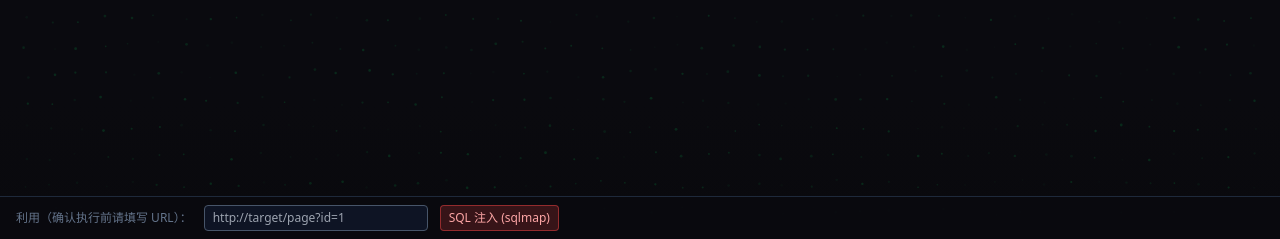
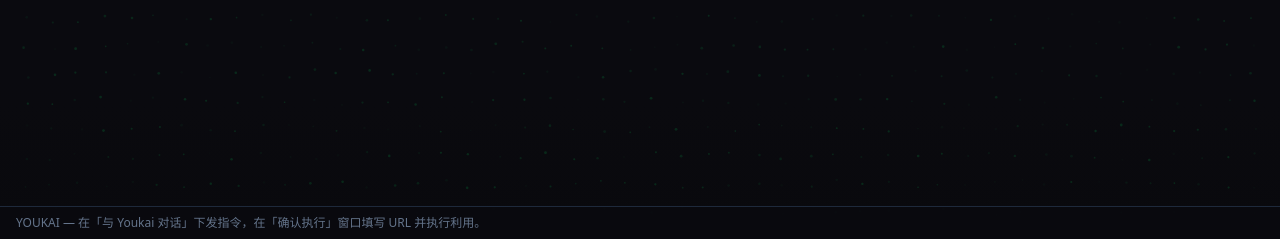
Before and after one commit to YupenBob/Youkai, a FastAPI app: page / in a window 1280 px wide. Shown: the part 561-800 px from the top of the page. Run offline with FastAPI, Linux system fonts and the light colour scheme; some libraries are stand-ins or nearby versions.

Commit message:
修复bug,交互性再次增强

```diff
--- a/web/app.py
+++ b/web/app.py
@@ -123,13 +123,15 @@ STEP_MESSAGES = {
 
 
 async def _stream_command_events(goal: str, target: str, nmap_arguments: str):
-    """异步生成器：逐步推送 Thinking 与最终结果（NDJSON 每行一个 JSON）。"""
+    """异步生成器：逐步推送 Thinking 与最终结果（NDJSON）。等待期间每 12 秒推送「进行中」避免长时间无反馈。"""
+    import time
     queue: asyncio.Queue = asyncio.Queue()
     final_state: dict | None = None
     error: str | None = None
 
     def run_stream():
         nonlocal final_state, error
+        setattr(threading.current_thread(), "progress_queue", queue)
         try:
             agent = get_agent()
             initial = {"goal": goal, "target": target, "nmap_arguments": nmap_arguments}
@@ -153,35 +155,72 @@ async def _stream_command_events(goal: str, target: str, nmap_arguments: str):
     thread = threading.Thread(target=run_stream, daemon=True)
     thread.start()
 
-    # 先给对话窗口一条简短回复，再推送各步骤
+    # 1. 对话窗口简短回复
     yield json.dumps(
         {"type": "reply", "message": "收到，开始侦察目标…"},
         ensure_ascii=False,
     ) + "\n"
+    # 2. 立即显示「正在做什么」，避免长时间空白
+    yield json.dumps(
+        {"type": "thinking", "step": "START", "message": "正在启动侦察（即将执行 Nmap）…"},
+        ensure_ascii=False,
+    ) + "\n"
+
+    last_step, last_message = "RECON", "执行 Nmap 扫描中…"
+    idle_since = time.monotonic()
+    wait_interval = 12.0
+    total_timeout = 300.0
 
     while True:
         try:
-            msg = await asyncio.wait_for(queue.get(), timeout=120.0)
+            msg = await asyncio.wait_for(queue.get(), timeout=wait_interval)
         except asyncio.TimeoutError:
-            yield json.dumps({"type": "error", "message": "执行超时"}, ensure_ascii=False) + "\n"
-            break
-        if msg[0] == "step":
-            _, node_name, message = msg
+            # 等待期间定期推送「进行中」，让用户看到 Youkai 在这段时间在干什么
+            elapsed = time.monotonic() - idle_since
+            if elapsed >= total_timeout:
+                yield json.dumps(
+                    {"type": "error", "message": "执行超时（侦察/扫描耗时较长可稍候重试）"},
+                    ensure_ascii=False,
+                ) + "\n"
+                break
             yield json.dumps(
-                {"type": "thinking", "step": node_name, "message": message},
+                {
+                    "type": "thinking",
+                    "step": last_step,
+                    "message": last_message + "（进行中，请稍候…）",
+                },
                 ensure_ascii=False,
             ) + "\n"
-        elif msg[0] == "done":
-            if error:
-                yield json.dumps({"type": "error", "message": error}, ensure_ascii=False) + "\n"
+            continue
+        idle_since = time.monotonic()
+        try:
+            if msg[0] == "progress_line":
+                _, channel, line = msg
+                yield json.dumps(
+                    {"type": "progress", "channel": channel, "line": line},
+                    ensure_ascii=False,
+                ) + "\n"
+            elif msg[0] == "step":
+                _, node_name, message = msg
+                last_step, last_message = node_name, message
+                yield json.dumps(
+                    {"type": "thinking", "step": node_name, "message": message},
+                    ensure_ascii=False,
+                ) + "\n"
+            elif msg[0] == "done":
+                if error:
+                    yield json.dumps({"type": "error", "message": error}, ensure_ascii=False) + "\n"
+                    break
+                local_stats = get_local_stats()
+                panels = build_panels(final_state or {}, local_stats)
+                terminal = build_terminal_lines(final_state or {})
+                yield json.dumps(
+                    {"type": "done", "ok": True, "panels": panels, "terminal": terminal},
+                    ensure_ascii=False,
+                ) + "\n"
                 break
-            local_stats = get_local_stats()
-            panels = build_panels(final_state or {}, local_stats)
-            terminal = build_terminal_lines(final_state or {})
-            yield json.dumps(
-                {"type": "done", "ok": True, "panels": panels, "terminal": terminal},
-                ensure_ascii=False,
-            ) + "\n"
+        except Exception as e:  # noqa: BLE001
+            yield json.dumps({"type": "error", "message": f"流式输出异常: {e!s}"}, ensure_ascii=False) + "\n"
             break
 
 
--- a/web/templates/index.html
+++ b/web/templates/index.html
@@ -85,9 +85,15 @@
       .kali-window-body .btn-exec:hover { background: rgba(34,197,94,0.4); }
       .kali-window.kali-window--minimized .kali-window-body { display: none; }
       .kali-window.kali-window--minimized .kali-window-resize { display: none; }
-      .chat-msg { font-size: 11px; margin-bottom: 4px; }
-      .chat-msg.user { color: #e879f9; }
-      .chat-msg.youkai { color: #a78bfa; }
+      /* 类聊天软件气泡样式 */
+      .chat-row { display: flex; margin-bottom: 10px; }
+      .chat-row.user { justify-content: flex-end; }
+      .chat-row.youkai { justify-content: flex-start; }
+      .chat-bubble { max-width: 85%; padding: 8px 12px; border-radius: 12px; font-size: 12px; line-height: 1.4; word-break: break-word; white-space: pre-wrap; }
+      .chat-row.user .chat-bubble { background: rgba(232,121,249,0.25); border: 1px solid rgba(232,121,249,0.4); color: #e879f9; border-bottom-right-radius: 4px; }
+      .chat-row.youkai .chat-bubble { background: rgba(167,139,250,0.2); border: 1px solid rgba(167,139,250,0.35); color: #a78bfa; border-bottom-left-radius: 4px; }
+      .chat-bubble .chat-label { font-size: 10px; opacity: 0.8; margin-bottom: 4px; }
+      #chat-messages { font-family: system-ui, -apple-system, sans-serif; }
       .kali-window-body { flex: 1; overflow: auto; padding: 8px; font-size: 11px; font-family: monospace; color: #a6adc8; }
       .kali-window-body pre { margin: 0; white-space: pre-wrap; word-break: break-all; }
       .kali-window-resize {
@@ -200,12 +206,13 @@
           <div class="kali-window-body"><div id="panel-report-content">—</div></div>
           <div class="kali-window-resize"></div>
         </div>
-        <!-- 确认执行：单窗口，仅含确认按钮 -->
-        <div class="kali-window kali-window--hidden" id="win-confirm" style="left: 828px; top: 184px; width: 160px; height: 120px;" data-window="confirm">
+        <!-- 确认执行：单窗口，含利用 URL 与确认按钮 -->
+        <div class="kali-window kali-window--hidden" id="win-confirm" style="left: 828px; top: 184px; width: 260px; height: 160px;" data-window="confirm">
           <div class="kali-window-title"><span class="btn btn-close"></span><span class="btn btn-min"></span><span class="btn btn-max"></span><span class="name">确认执行</span></div>
-          <div class="kali-window-body flex flex-col items-center justify-center p-3">
-            <p class="text-slate-400 text-xs mb-3 text-center">审阅报告后点击下方按钮确认执行渗透</p>
-            <button type="button" class="btn-exec w-full py-2 rounded font-medium" id="report-confirm-exec">确认执行</button>
+          <div class="kali-window-body flex flex-col p-3">
+            <p class="text-slate-400 text-xs mb-2">审阅报告后填写目标 URL，点击确认执行渗透。</p>
+            <input type="text" id="exploit-url" placeholder="http://target/page?id=1" class="w-full rounded border border-slate-600 bg-slate-900/80 px-2 py-1.5 text-xs text-white placeholder-slate-500 focus:border-fuchsia-500 focus:outline-none mb-3" />
+            <button type="button" class="btn-exec w-full py-2 rounded font-medium" id="report-confirm-exec">确认执行 (sqlmap)</button>
           </div>
           <div class="kali-window-resize"></div>
         </div>
@@ -239,10 +246,8 @@
         </div>
       </div>
 
-      <footer class="flex-shrink-0 border-t border-slate-800 px-4 py-2 flex flex-wrap gap-3 items-center text-xs" style="background: rgba(10,10,15,0.95);">
-        <span class="text-slate-500">利用（确认执行前请填写 URL）：</span>
-        <input type="text" id="exploit-url" placeholder="http://target/page?id=1" class="rounded border border-slate-600 bg-slate-900/80 px-2 py-1 text-white w-56" />
-        <button type="button" id="exploit-sqlmap" class="rounded border border-red-500/50 bg-red-500/20 text-red-300 px-2 py-1">SQL 注入 (sqlmap)</button>
+      <footer class="flex-shrink-0 border-t border-slate-800 px-4 py-2 text-xs text-slate-500" style="background: rgba(10,10,15,0.95);">
+        YOUKAI — 在「与 Youkai 对话」下发指令，在「确认执行」窗口填写 URL 并执行利用。
       </footer>
     </div>
 
@@ -385,6 +390,32 @@
             var id = btn.dataset.show;
             btn.classList.toggle('has-content', ids && ids.indexOf(id) !== -1);
           });
+        },
+        WINDOW_ORDER: ['chat','local','target','ports','tracking','report','confirm','terminal-recon','terminal-analysis','terminal-exec','terminal','tools'],
+        layoutWindowsUniform: function() {
+          var desktop = document.getElementById('desktop');
+          if (!desktop) return;
+          var rect = desktop.getBoundingClientRect();
+          var w = rect.width || 1200;
+          var h = rect.height || 600;
+          var cols = 4;
+          var gap = 10;
+          var cellW = Math.max(220, Math.floor((w - gap * (cols + 1)) / cols));
+          var rows = Math.ceil(12 / cols);
+          var cellH = Math.max(140, Math.floor((h - gap * (rows + 1)) / rows));
+          var visible = [];
+          this.WINDOW_ORDER.forEach(function(id) {
+            var win = document.getElementById('win-' + id);
+            if (win && !win.classList.contains('kali-window--hidden')) visible.push(win);
+          });
+          visible.forEach(function(win, i) {
+            var c = i % cols;
+            var r = Math.floor(i / cols);
+            win.style.left = (gap + c * (cellW + gap)) + 'px';
+            win.style.top = (gap + r * (cellH + gap)) + 'px';
+            win.style.width = cellW + 'px';
+            win.style.height = cellH + 'px';
+          });
         }
       };
 
@@ -436,14 +467,36 @@
 
       function appendChatMessage(who, text) {
         if (!chatMessages) return;
-        var div = document.createElement('div');
-        div.className = 'chat-msg ' + (who === 'user' ? 'user' : 'youkai');
-        div.textContent = (who === 'user' ? '我：' : 'Youkai：') + text;
-        chatMessages.appendChild(div);
+        var row = document.createElement('div');
+        row.className = 'chat-row ' + (who === 'user' ? 'user' : 'youkai');
+        var bubble = document.createElement('div');
+        bubble.className = 'chat-bubble';
+        var label = document.createElement('div');
+        label.className = 'chat-label';
+        label.textContent = who === 'user' ? '我' : 'Youkai';
+        bubble.appendChild(label);
+        var content = document.createElement('div');
+        content.textContent = text;
+        bubble.appendChild(content);
+        row.appendChild(bubble);
+        chatMessages.appendChild(row);
         chatMessages.scrollTop = chatMessages.scrollHeight;
       }
 
       var channelToId = { recon: 'terminal-recon-output', analysis: 'terminal-analysis-output', exec: 'terminal-exec-output', general: 'terminal-output' };
+      function stepToChannel(step) {
+        if (!step) return 'general';
+        if (step === 'RECON') return 'recon';
+        if (step === 'ANALYSIS') return 'analysis';
+        if (step === 'DECISION' || step === 'HUMAN_CHECK') return 'exec';
+        return 'general';
+      }
+      function appendDebug(step, message) {
+        var ch = stepToChannel(step);
+        var text = '[DEBUG] ' + (step || '') + ' — ' + (message || '');
+        appendTerminalSingle({ type: 'info', text: text, channel: ch });
+        if (ch !== 'general') appendTerminalSingle({ type: 'info', text: text, channel: 'general' });
+      }
       function appendTerminal(lines) {
         if (!lines || !lines.length) return;
         lines.forEach(function(line) {
@@ -499,12 +552,30 @@
         withContent.push('terminal', 'terminal-recon', 'terminal-analysis', 'terminal-exec');
         window.YoukaiUI.markLauncherHasContent(withContent);
         withContent.forEach(function(id) { window.YoukaiUI.showWindow(id); });
+        window.YoukaiUI.layoutWindowsUniform();
       }
 
-      document.getElementById('report-confirm-exec').addEventListener('click', function() {
+      document.getElementById('report-confirm-exec').addEventListener('click', async function() {
         var url = (document.getElementById('exploit-url').value || '').trim();
-        if (!url) { appendChatMessage('youkai', '请先在底部填写利用 URL 后再点击确认执行。'); return; }
-        document.getElementById('exploit-sqlmap').click();
+        if (!url) { appendChatMessage('youkai', '请先在确认执行窗口内填写利用 URL。'); return; }
+        window.YoukaiUI.showWindow('terminal-exec');
+        var execOut = document.getElementById('terminal-exec-output');
+        if (execOut) execOut.innerHTML = '';
+        appendTerminal([{ type: 'cmd', text: '[EXPLOIT] sqlmap -u ' + url, channel: 'exec' }]);
+        var btn = document.getElementById('report-confirm-exec');
+        if (btn) btn.disabled = true;
+        try {
+          var res = await fetch('/api/execute_exploit', { method: 'POST', headers: { 'Content-Type': 'application/json' }, body: JSON.stringify({ action: 'sqlmap', payload: { url: url } }) });
+          var data = await res.json();
+          if (data.terminal && data.terminal.length) {
+            data.terminal.forEach(function(l) { l.channel = 'exec'; });
+            appendTerminal(data.terminal);
+          }
+          if (!data.ok) appendTerminal([{ type: 'error', text: data.error || '执行失败', channel: 'exec' }]);
+        } catch (err) {
+          appendTerminal([{ type: 'error', text: err.message, channel: 'exec' }]);
+        }
+        if (btn) btn.disabled = false;
       });
 
       function readStreamNDJSON(res, onLine) {
@@ -545,6 +616,7 @@
         window.YoukaiUI.showWindow('terminal-recon');
         window.YoukaiUI.showWindow('terminal-analysis');
         window.YoukaiUI.showWindow('terminal-exec');
+        window.YoukaiUI.layoutWindowsUniform();
         window.YoukaiUI.setTaskProgress('START');
         try {
           var res = await fetch('/api/command_stream', { method: 'POST', headers: { 'Content-Type': 'application/json' }, body: JSON.stringify({ message: msg }) });
@@ -557,10 +629,17 @@
           await readStreamNDJSON(res, function(data) {
             if (data.type === 'reply') {
               appendChatMessage('youkai', data.message || '收到。');
+              appendDebug('START', 'reply: ' + (data.message || ''));
+            } else if (data.type === 'progress') {
+              var ch = data.channel || 'recon';
+              appendTerminalSingle({ type: 'info', text: data.line || '', channel: ch });
+              if (ch !== 'general') appendTerminalSingle({ type: 'info', text: data.line || '', channel: 'general' });
             } else if (data.type === 'thinking') {
               window.YoukaiUI.setTaskProgress(data.step || 'START');
+              appendDebug(data.step, data.message || '');
               appendTerminalSingle({ type: 'thinking', text: '[Thinking] ' + (data.step || '') + ' — ' + (data.message || ''), channel: 'general' });
             } else if (data.type === 'done' && data.ok) {
+              appendDebug('HUMAN_CHECK', 'done');
               if (data.panels) setPanels(data.panels);
               if (data.terminal && data.terminal.length) appendTerminal(data.terminal);
               appendChatMessage('youkai', '分析完成，请查看报告与终端。');
@@ -570,7 +649,10 @@
             }
           });
         } catch (err) {
-          appendChatMessage('youkai', '网络错误：' + (err.message || ''));
+          var errMsg = err && (err.message || String(err));
+          if (!errMsg || errMsg === 'Failed to fetch' || /network error/i.test(errMsg)) errMsg = '网络连接异常，请确认服务已启动且可访问，或稍后重试。';
+          appendChatMessage('youkai', '错误：' + errMsg);
+          appendTerminalSingle({ type: 'error', text: '[ERROR] ' + errMsg, channel: 'general' });
           submitBtn.disabled = false;
           submitBtn.classList.remove('loading');
           return;
@@ -579,28 +661,6 @@
         submitBtn.classList.remove('loading');
       });
       form.addEventListener('submit', function() { if ((input.value || '').trim()) submitBtn.classList.add('loading'); });
-
-      document.getElementById('exploit-sqlmap').addEventListener('click', async function() {
-        var url = (document.getElementById('exploit-url').value || '').trim();
-        if (!url) { appendChatMessage('youkai', '请先填写利用 URL 后再执行。'); return; }
-        window.YoukaiUI.showWindow('terminal-exec');
-        var execOut = document.getElementById('terminal-exec-output');
-        if (execOut) execOut.innerHTML = '';
-        appendTerminal([{ type: 'cmd', text: '[EXPLOIT] sqlmap -u ' + url, channel: 'exec' }]);
-        submitBtn.disabled = true;
-        try {
-          var res = await fetch('/api/execute_exploit', { method: 'POST', headers: { 'Content-Type': 'application/json' }, body: JSON.stringify({ action: 'sqlmap', payload: { url: url } }) });
-          var data = await res.json();
-          if (data.terminal && data.terminal.length) {
-            data.terminal.forEach(function(l) { l.channel = 'exec'; });
-            appendTerminal(data.terminal);
-          }
-          if (!data.ok) appendTerminal([{ type: 'error', text: data.error || '执行失败', channel: 'exec' }]);
-        } catch (err) {
-          appendTerminal([{ type: 'error', text: err.message, channel: 'exec' }]);
-        }
-        submitBtn.disabled = false;
-      });
 
       // Kali 工具列表与运行
       fetch('/api/tools').then(function(r) { return r.json(); }).then(function(data) {
```
Also changed, not shown: core/sandbox.py (+29 -9 lines), tools/scanning.py (+22 -1 lines).
